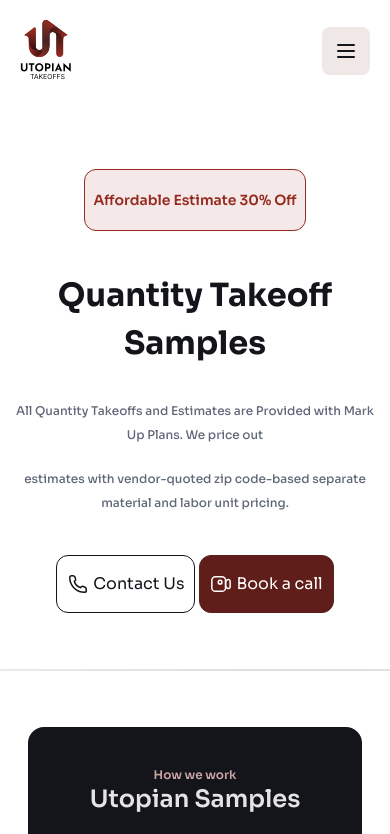
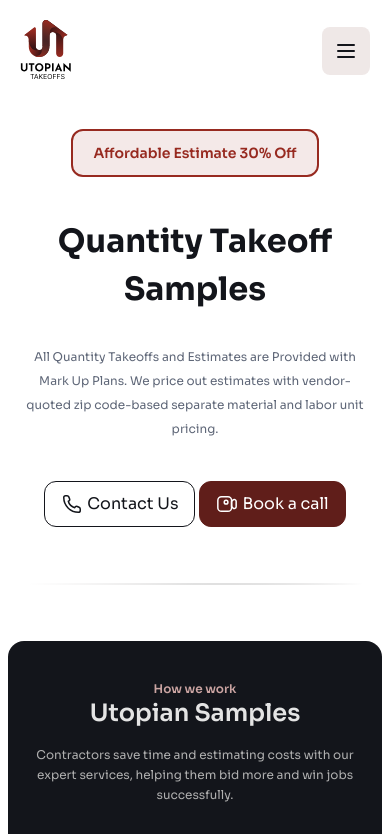
Before and after one commit to humamchoudhary/utopiantakeoffs, a Next.js app: page /sample in a window 390 px wide. Shown: the top 834 px of the page. Built offline with nearby package versions, Linux system fonts and the light colour scheme.

Commit message:
Fix responsiveness

```diff
--- a/package.json
+++ b/package.json
@@ -3,7 +3,7 @@
   "version": "0.1.0",
   "private": true,
   "scripts": {
-    "dev": "next dev ",
+    "dev": "next dev -H 0.0.0.0",
     "build": "next build",
     "start": "next start",
     "lint": "next lint"
--- a/src/app/contact/page.js
+++ b/src/app/contact/page.js
@@ -36,16 +36,15 @@
           </radialGradient>
         </defs>
       </svg>{" "}
-      <div className="md:mt-[243px] mt-[176px] flex flex-col items-center justify-center gap-5 md:gap-6 w-min md:2xl:w-[1440px] px-5 md:px-14 z-10">
-        <div className="py-[8.68px] px-[14.47px] md:px-5 md:py-3 text-primary text-sm md:text-lg font-semibold leading-[normal] border border-primary rounded-[8.681px] md:rounded-xl bg-[#FAF3F2] text-nowrap">
+      <div className="md:mt-[243px] mt-[176px] flex flex-col items-center justify-center gap-5 md:gap-6   2xl:w-[1440px] px-5 md:px-14 z-10">
+        <div className="px-5 py-3 border-2 text-nowrap w-min border-[#972A20] bg-primaryhex/10 rounded-xl text-[#972A20] text-lg font-semibold text-center">
           Affordable Estimate 30% Off
         </div>
         <div className="flex flex-col items-center">
-          <h1 className="text-[32px] md:text-7xl font-bold leading-[normal] text-fg text-nowrap">
+          <h1 className="text-[32px] text-center md:text-7xl font-bold text-fg  tracking-[-1.6px]">
             Contact Our Friendly Team
-
           </h1>
-          <p className="md:mt-3 mt-2 text-center w-[335px] md:w-[800px]">
+          <p className="md:mt-3 mt-2 text-center text-[#5F6778] w-[335px] md:w-[800px]">
             Our expert team is here to assist you with all your construction
             estimating needs. Reach out for inquiries, quotes, or support—let's
             work together!
@@ -72,7 +71,7 @@
           Book a call
         </div>
       </div>
-      <div className="flex flex-col md:flex-row w-full md:2xl:w-[1440px] gap-10 mt-32 px-5 md:px-[110px] rounded-lg ">
+      <div className="flex flex-col md:flex-row w-full md:2xl:w-[1440px] gap-10 mt-32 px-[14px] md:px-[110px] rounded-lg ">
         <form className="flex flex-col md:w-1/2 md:gap-8 gap-4">
           <div className="grid grid-cols-2 gap-4">
             <div className="">
@@ -184,7 +183,6 @@
           height={940}
           fill="none"
           class="hidden md:block"
-
         >
           <path stroke="#EBEBEB" strokeLinecap="round" d="M1 1v938.013" />
         </svg>
--- a/src/app/page.js
+++ b/src/app/page.js
@@ -123,6 +123,7 @@
       <WorkWithUs />
       <GetQoute />
       <OurWork />
+
       <ReviewSection w_reviews={w_reviews} a_reviews={a_reviews} />
     </div>
   );
@@ -249,7 +250,7 @@
       <h2 className="text-[#CAA4A2] text-[12px] md:text-xl font-semibold text-center">
         Here You Check
       </h2>
-      <h2 className="text-[#E4E4E4] text-2xl md:text-[40px] font-semibold text-center mb-[102px]">
+      <h2 className="text-[#E4E4E4] text-2xl md:text-[40px] font-semibold text-center mb-9 md:mb-[102px]">
         Our Estimating Services
       </h2>
       <div className="flex flex-col md:flex-row justify-center gap-12">
--- a/src/app/sample/faq.js
+++ b/src/app/sample/faq.js
@@ -7,20 +7,22 @@
   return (
     <div className="flex flex-col w-full gap-8 duration-200">
       <div className="flex flex-row justify-between">
-        <p className="md:text-2xl text-base leading-[normal] font-semibold">{item.q}</p>
+        <p className="md:text-2xl text-base leading-[normal] font-semibold">
+          {item.q}
+        </p>
         {state ? (
           <MinusCircle
             onClick={() => {
               setSate(false);
             }}
-            className="md:w-8 md:h-8 w-6 h-6"
+            className="md:w-8 md:h-8 w-6 h-6  ml-1 flex-shrink-0"
           />
         ) : (
           <CirclePlus
             onClick={() => {
               setSate(true);
             }}
-            className="md:w-8 md:h-8 w-6 h-6"
+            className="md:w-8 md:h-8 w-6 h-6 ml-1 flex-shrink-0"
           />
         )}
       </div>
--- a/src/app/sample/page.js
+++ b/src/app/sample/page.js
@@ -117,25 +117,22 @@
   ];
 
   return (
-    <div className="flex flex-col items-center mt-10 px-5 ">
+    <div className="flex flex-col items-center ">
       <div className="flex flex-col gap-5 md:[gap-6 mt-20] items-center justify-center mt-12">
-        <div className="px-2 py-4 border-[0.723px] text-nowrap w-min border-[#972A20] bg-primaryhex/10 rounded-[8.681px] text-[#972A20] text-sm font-semibold md:[px-3 py-5 border-[1px] rounded-xl ]">
+        <div className="px-5 py-3 border-2 text-nowrap w-min border-[#972A20] bg-primaryhex/10 rounded-xl text-[#972A20] text-sm md:text-lg  font-semibold text-center bg-[#FAF3F2] ">
           Affordable Estimate 30% Off
         </div>
         <h1 className="text-center w-[365px] mt-5 text-[32px] md:text-7xl md:mt-6 md:w-[1440px] font-bold  leading-normal">
           Quantity Takeoff Samples
         </h1>
-        <p className="text-center text-xs md:text-2xl text-[#5F6778] font-medium leading-6 md:leading-10 mt-3 justify-center md:w-[1400px] mx-auto md:tracking-[-1.2px]">
+        <p className="text-center text-xs md:text-2xl text-[#5F6778] leading-6 md:leading-10 mt-3 justify-center md:w-[1400px]  md:tracking-[-1.2px] px-4 ">
           All Quantity Takeoffs and Estimates are Provided with Mark Up Plans.
-          We price out
-        </p>
-        <p className="text-center text-xs md:text-2xl text-[#5F6778] font-medium leading-6 md:leading-10 justify-center  md:w-[1400px] mx-auto md:tracking-[-1.2px]">
-          estimates with vendor-quoted zip code-based separate material and
-          labor unit pricing.
+          We price out estimates with vendor-quoted zip code-based separate
+          material and labor unit pricing.
         </p>
         <div className="flex flex-row gap-1 md:gap-2 items-center justify-center mt-5 md:mt-6">
           <Link
-            className="border flex gap-1 md:gap-[10px] items-center justify-center px-[10px] py-4 md:px-6 md:py-3 border-fg rounded-xl md:rounded-2xl"
+            className="border flex gap-1 md:gap-[10px] items-center justify-center py-[10px] px-4 md:px-6 md:py-3 border-fg rounded-xl md:rounded-2xl"
             href="/contact"
           >
             <svg
@@ -155,7 +152,7 @@
           </Link>
 
           <Link
-            className="border flex gap-1 items-center justify-center px-[10px] py-4 md:px-6 md:py-3 border-primary bg-primary text-bg rounded-xl md:rounded-2xl"
+            className="border flex gap-1 items-center justify-center py-[10px] px-4 md:px-6 md:py-3 border-primary bg-primary text-bg rounded-xl md:rounded-2xl"
             href="/"
           >
             <svg
@@ -179,32 +176,33 @@
           </Link>
         </div>
       </div>
-      <div className="flex flex-col items-center mt-14 md:mt-20">
+      <div className="flex flex-col items-center mt-14 mx-3 md:mx-11 md:mt-20">
         <svg
+          width="335"
+          height="2"
+          viewBox="0 0 335 2"
+          fill="none"
           xmlns="http://www.w3.org/2000/svg"
-          width={1348}
-          height={2}
-          fill="none"
         >
-          <path stroke="url(#a)" d="M-.007 1H1348.01" />
+          <path d="M0 1H335" stroke="url(#paint0_linear_798_3087)" />
           <defs>
             <linearGradient
-              id="a"
-              x1={-0.007}
-              x2={1348.01}
-              y1={1.5}
-              y2={1.5}
+              id="paint0_linear_798_3087"
+              x1="0"
+              y1="1.5"
+              x2="335"
+              y2="1.5"
               gradientUnits="userSpaceOnUse"
             >
-              <stop stopColor="#D0CCCC" stopOpacity={0} />
-              <stop offset={0.486} stopColor="#C4C4C4" />
-              <stop offset={1} stopColor="#6A6868" stopOpacity={0} />
+              <stop stop-color="#D0CCCC" stop-opacity="0" />
+              <stop offset="0.486366" stop-color="#C4C4C4" />
+              <stop offset="1" stop-color="#6A6868" stop-opacity="0" />
             </linearGradient>
           </defs>
         </svg>
       </div>
 
-      <div className="w-full md:2xl:w-[1440px] rounded-2xl md:rounded-[23px] flex flex-col items-center px-4 py-10 md:py-20 mt-14 md:mt-20 md:px-24 bg-fg">
+      <div className="w-full 2xl:w-[1440px] rounded-2xl md:rounded-[23px] flex flex-col items-center px-4 py-10 md:py-20 mt-14 md:mt-20 md:px-24 bg-fg">
         <p className="text-[#CAA4A2] text-xs font-semibold text-center">
           How we work
         </p>
--- a/src/components/ConstructionTakeOff.js
+++ b/src/components/ConstructionTakeOff.js
@@ -149,7 +149,7 @@
           </button>
         </div>
       )}
-      <div className=" overflow-hidden self-start w-[360px] md:w-[1328px] relative">
+      <div className=" overflow-hidden self-start w-[335px] md:w-[1328px] relative">
         {loaded &&
           instanceRef.current.track.details.maxIdx === currentSlide && (
             <div className="z-10 left-0 top-0 absolute pointer-events-none h-full w-[100px] md:w-[583px] bg-gradient-to-l from-transparent to-bg" />
--- a/src/components/Footer.js
+++ b/src/components/Footer.js
@@ -23,7 +23,7 @@
 
 const Footer = () => {
   return (
-    <footer className="2xl:w-[1440px] rounded-[23px] flex flex-col py-9 px-12 mt-20 mb-6  lg:mx-5 2xl:mx-auto bg-fg">
+    <footer className=" 2xl:w-[1440px] rounded-[23px] flex flex-col p-5 md:py-9 md:px-12 mt-20 mb-6 mx-2  lg:mx-5 2xl:mx-auto bg-fg">
       <div className="grid grid-cols-1 md:grid-cols-6 gap-14">
         <div className="col-span-1 md:col-span-2 mb-3 gap-7">
           <Image src={Logo} width={52} height={52} />
```
Also changed, not shown: src/components/ReviewSection.js (+22 -16 lines).
